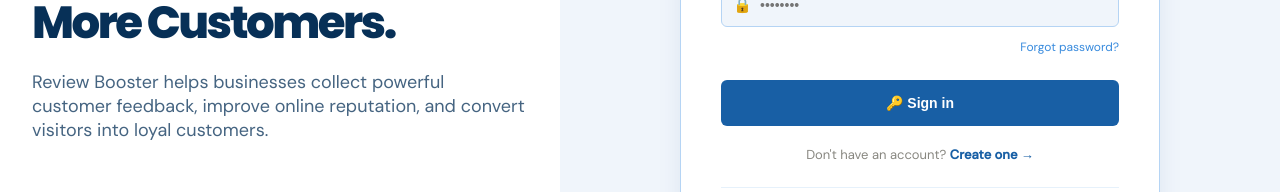
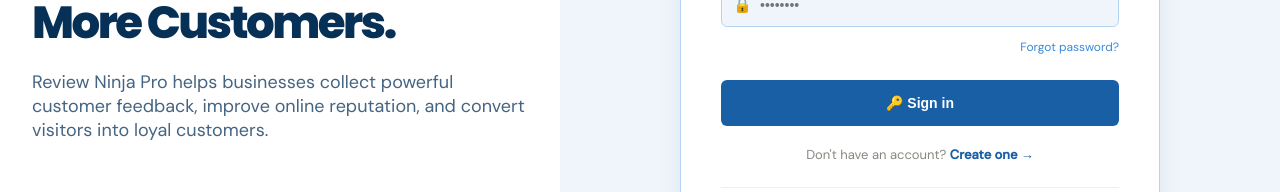
Before and after one commit to mohsin6388/AI-Reviews-Frontend, a React (Create React App) app: page /login in a window 1280 px wide. Shown: the part 393-585 px from the top of the page. Built offline with nearby package versions, Linux system fonts and the light colour scheme.

Commit message:
Update Static Data

```diff
--- a/src/pages/LoginPage.jsx
+++ b/src/pages/LoginPage.jsx
@@ -84,7 +84,7 @@ const LoginPage = () => {
             </p>
 
             <p className="tagline-body">
-              Review Booster helps businesses collect powerful customer
+              Review Ninja Pro helps businesses collect powerful customer
               feedback, improve online reputation, and convert visitors into
               loyal customers.
             </p>
```
